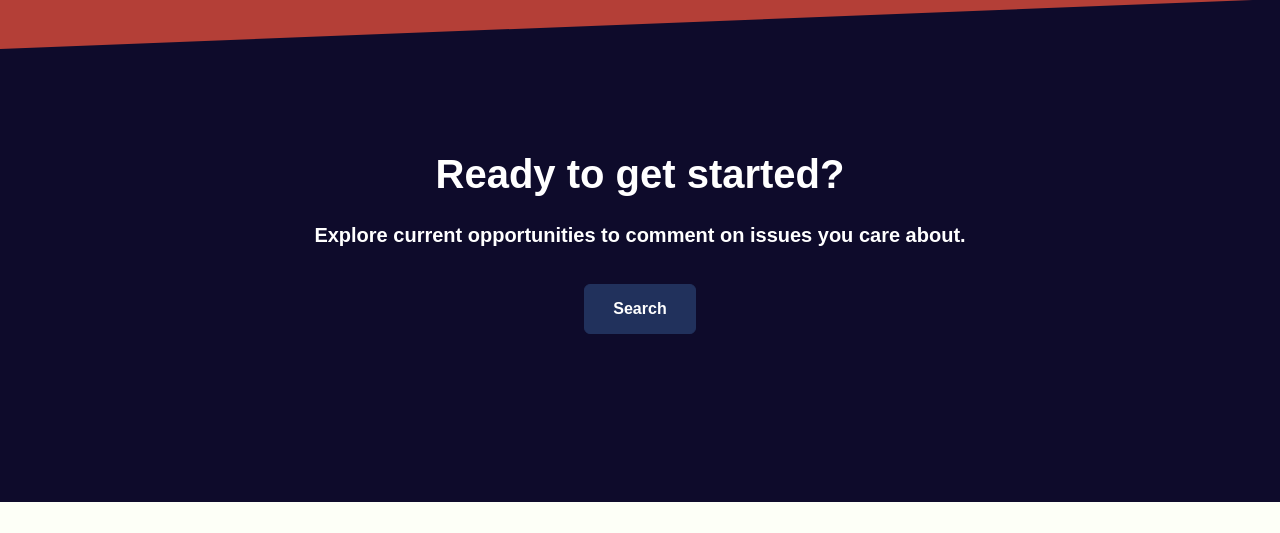
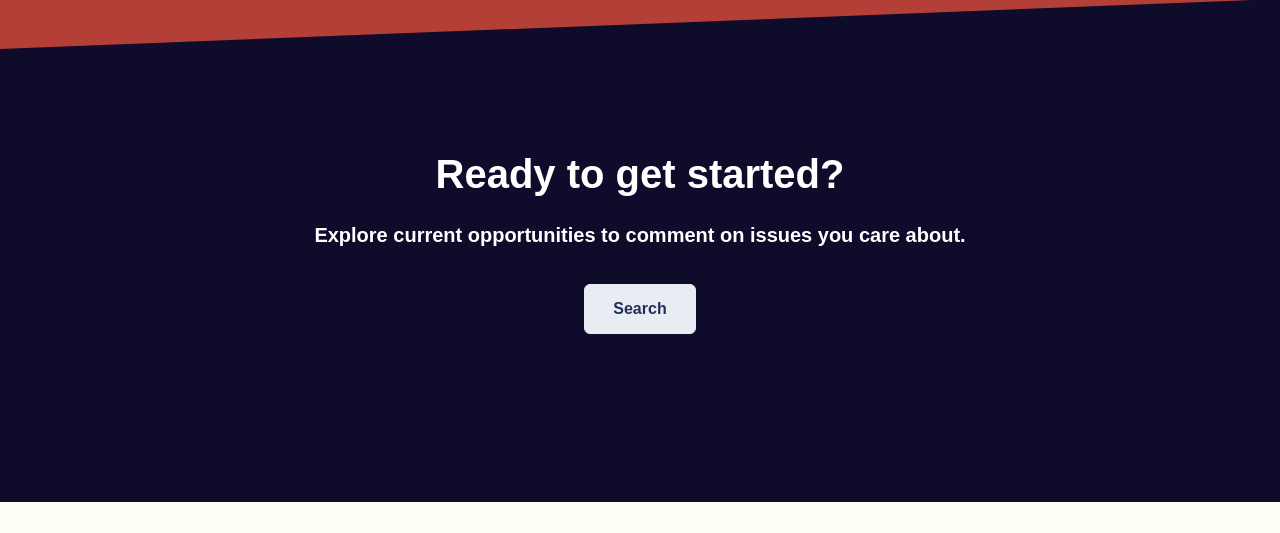
Before and after one commit to uchicago-capp-30320/CivicLens, a Django app: page / in a window 1280 px wide. Shown: the part 3183-3716 px from the top of the page. Run offline with Django 5.2, Linux system fonts and the light colour scheme; some libraries are stand-ins or nearby versions.

Commit message:
changed search button color

```diff
--- a/civiclens/templates/home.html
+++ b/civiclens/templates/home.html
@@ -250,7 +250,7 @@
                       </h2>
                       <h5 class="text-white mt-3">Explore current opportunities to comment on issues you care about.</h5>
                       <!-- search -->
-                      <a href="/search" class="btn btn-primary btn-icon mt-4">Search</a>
+                      <a href="{% url 'search' %}" class="btn btn-secondary btn-icon mt-4">Search</a>
                   </div>
               </div>
           </div>
```
